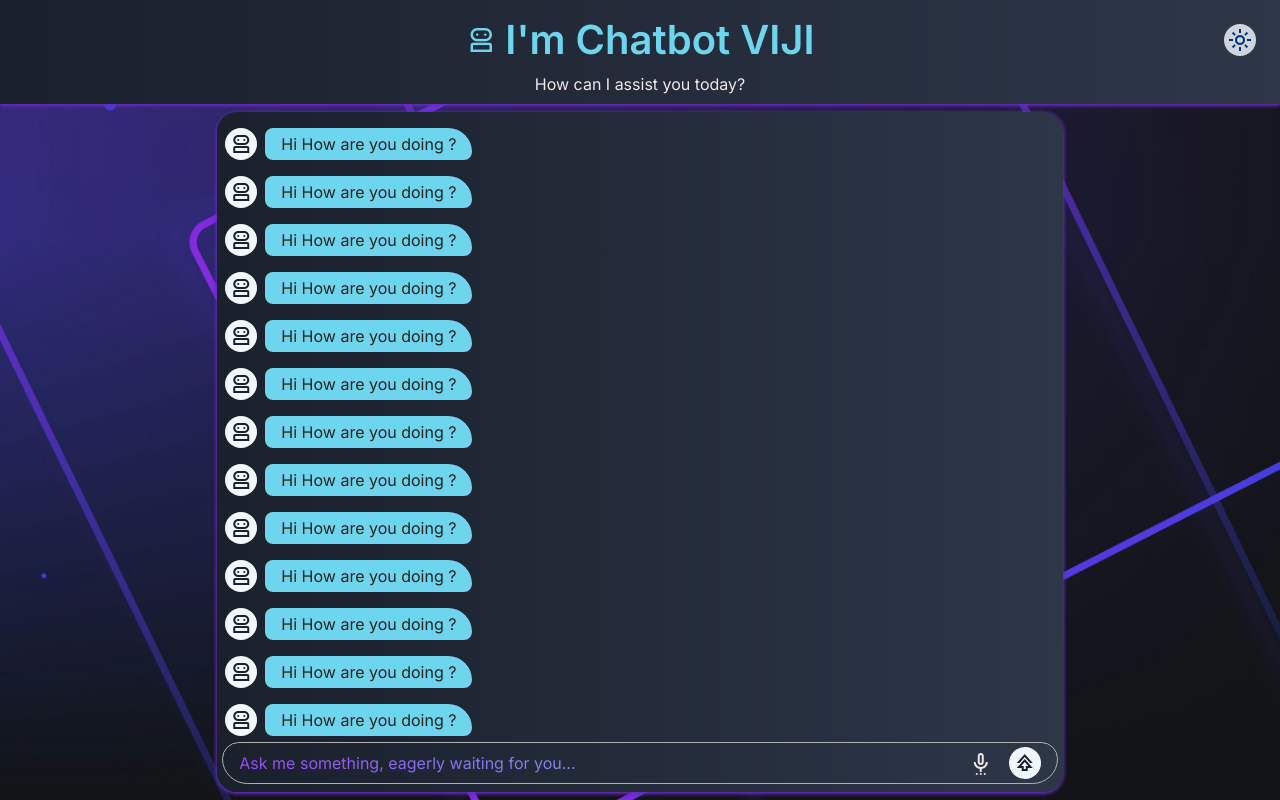
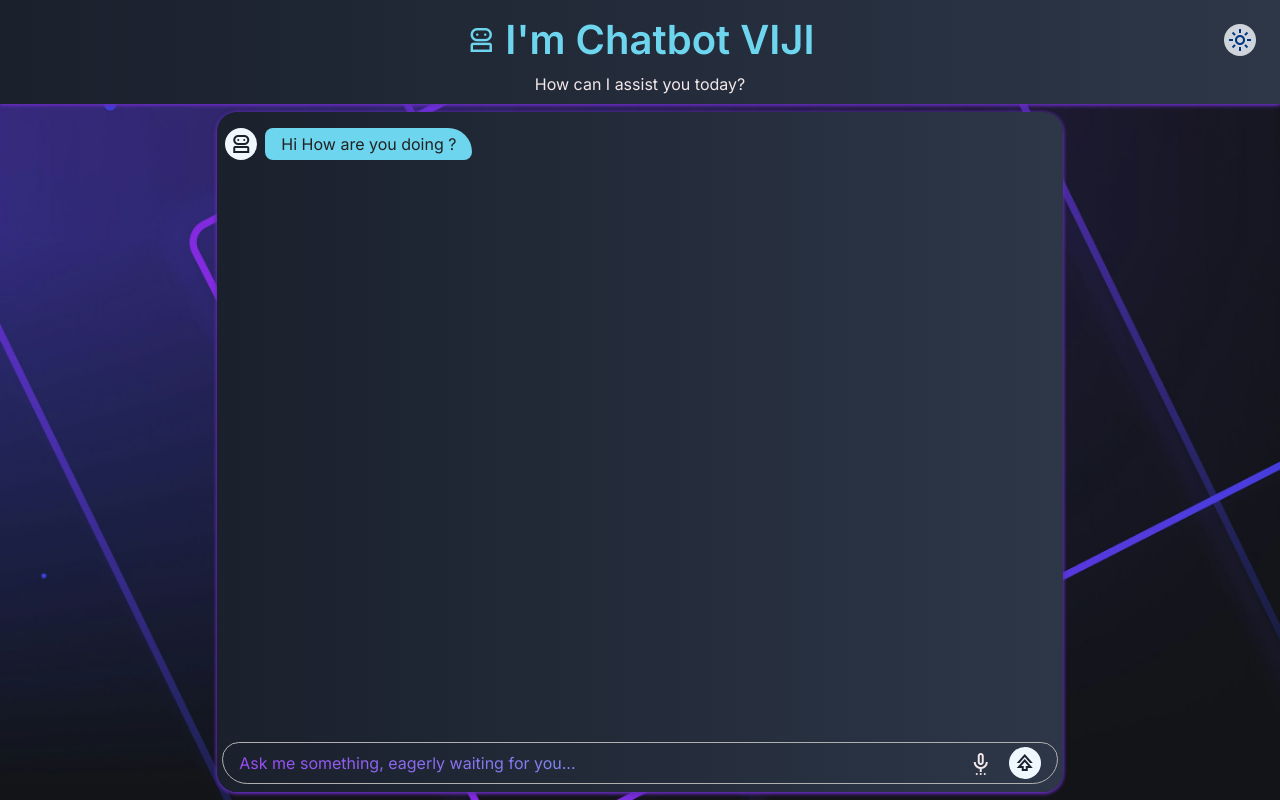
Before and after one commit to evo-vijay/mini-chat-viji, a React (Vite) app: page / in a window 1280 px wide. Built offline with nearby package versions, Linux system fonts and the light colour scheme; a small style sheet from the web is missing.

Commit message:
improvements

```diff
--- a/src/App.jsx
+++ b/src/App.jsx
@@ -13,95 +13,7 @@ const CHAT_HISTORY = [
   {
     role: "bot",
     text: "Hi How are you doing ?"
-  },
-  {
-    role: "bot",
-    text: "Hi How are you doing ?"
-  },
-  {
-    role: "bot",
-    text: "Hi How are you doing ?"
-  },
-  {
-    role: "bot",
-    text: "Hi How are you doing ?"
-  },
-  {
-    role: "bot",
-    text: "Hi How are you doing ?"
-  },
-  {
-    role: "bot",
-    text: "Hi How are you doing ?"
-  },
-  {
-    role: "bot",
-    text: "Hi How are you doing ?"
-  },
-  {
-    role: "bot",
-    text: "Hi How are you doing ?"
-  },
-  {
-    role: "bot",
-    text: "Hi How are you doing ?"
-  },
-  {
-    role: "bot",
-    text: "Hi How are you doing ?"
-  },
-  {
-    role: "bot",
-    text: "Hi How are you doing ?"
-  },
-  {
-    role: "bot",
-    text: "Hi How are you doing ?"
-  },
-  {
-    role: "bot",
-    text: "Hi How are you doing ?"
-  },
-  {
-    role: "bot",
-    text: "Hi How are you doing ?"
-  },
-  {
-    role: "bot",
-    text: "Hi How are you doing ?"
-  },
-  {
-    role: "bot",
-    text: "Hi How are you doing ?"
-  },
-  {
-    role: "bot",
-    text: "Hi How are you doing ?"
-  },
-  {
-    role: "bot",
-    text: "Hi How are you doing ?"
-  },
-  {
-    role: "bot",
-    text: "Hi How are you doing ?"
-  },
-  {
-    role: "bot",
-    text: "Hi How are you doing ?"
-  },
-  {
-    role: "bot",
-    text: "Hi How are you doing ?"
-  },
-  {
-    role: "bot",
-    text: "Hi How are you doing ?"
-  },
-  {
-    role: "bot",
-    text: "Hi How are you doing ?"
-  },
+  }
 ];
 
 
--- a/src/style.css
+++ b/src/style.css
@@ -13,7 +13,7 @@ body {
     background:  url("./assets/pattern-bg.webp") no-repeat;
     background-size: cover;
     width: 100vw;
-    height: 100vh;
+    height: 100dvh;
     /* overflow: hidden; */
 }
 
```
